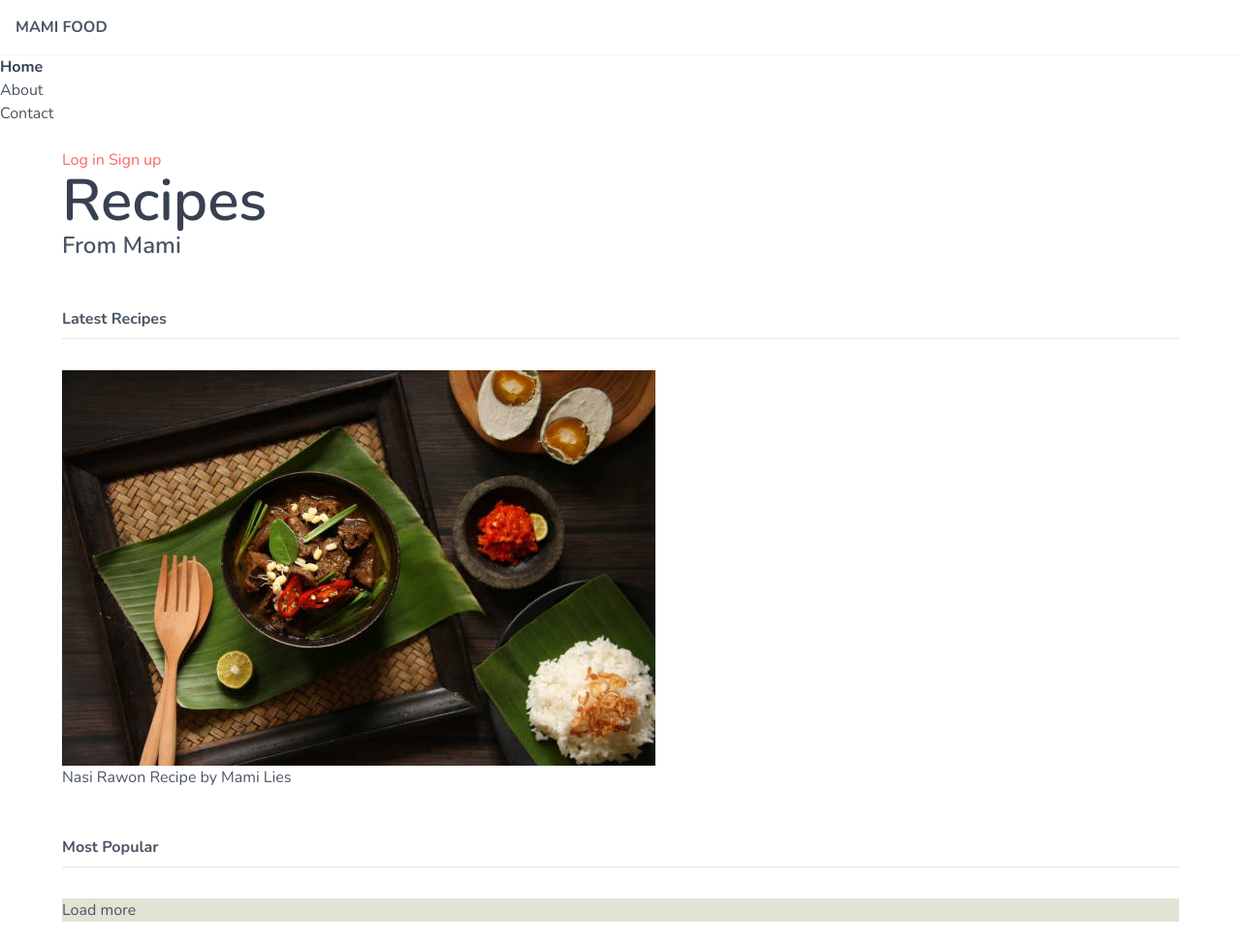
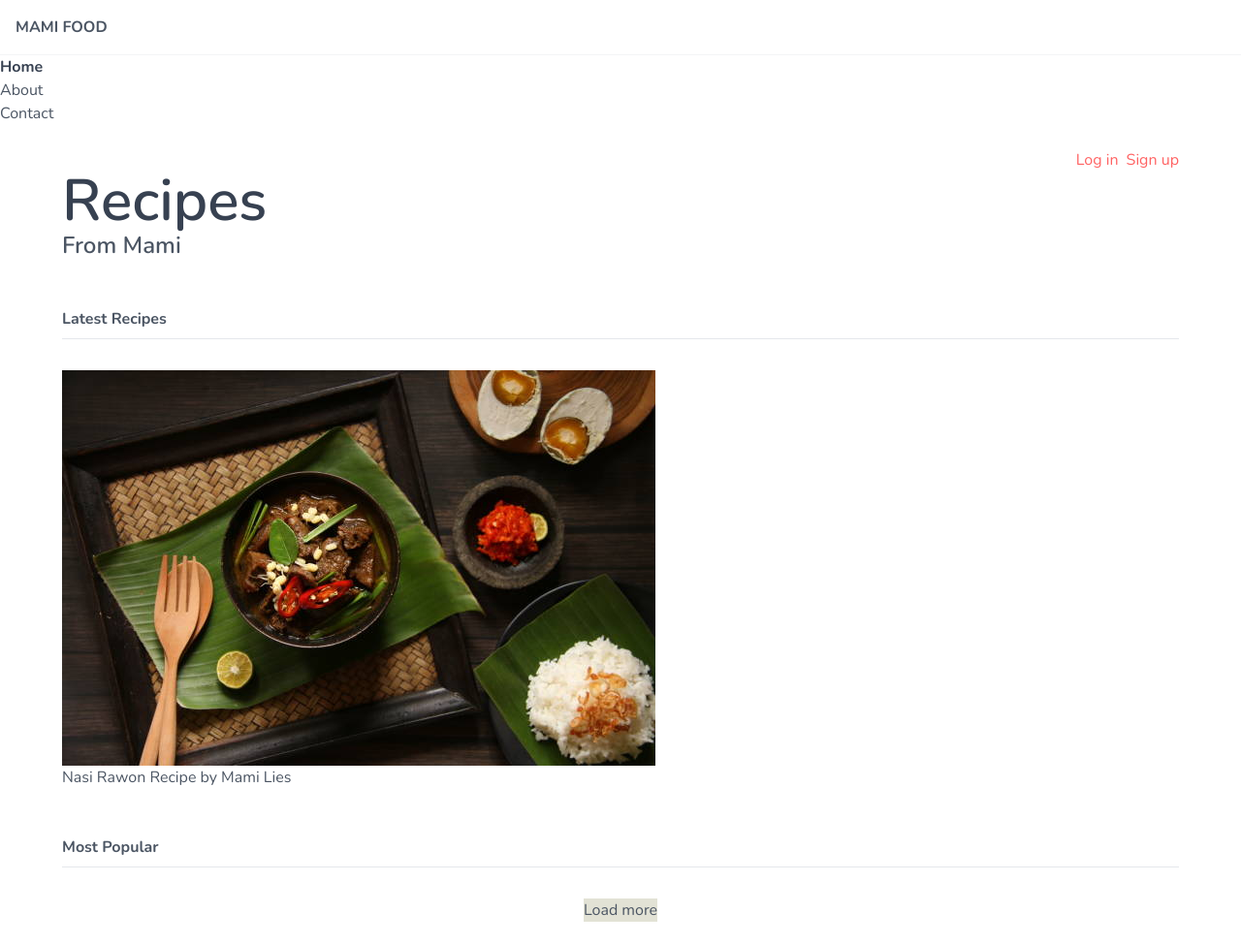
Before and after one commit to phieraditya/mamifood, a website: page src/index.html in a window 1280 px wide. Shown: the whole page at 97% size. Drawn offline with nearby package versions, Linux system fonts and the light colour scheme.

Commit message:
Use flexbox at login/signup and load more

```diff
--- a/src/index.html
+++ b/src/index.html
@@ -32,9 +32,9 @@
       <!-- end nav-->
 
       <main class="px-16 py-6">
-        <div class="text-primary">
-          <a href="#">Log in</a>
-          <a href="#">Sign up</a>
+        <div class="flex justify-end">
+          <a class="text-primary" href="#">Log in</a>
+          <a class="text-primary ml-2" href="#">Sign up</a>
         </div>
 
         <header>
@@ -66,7 +66,7 @@
             <!-- cards go here -->
           </div>
 
-          <div>
+          <div class="flex justify-center">
             <div class="bg-secondary-100 text-secondary 200">Load more</div>
           </div>
         </div>
```
Also changed, not shown: dist/output.css.
